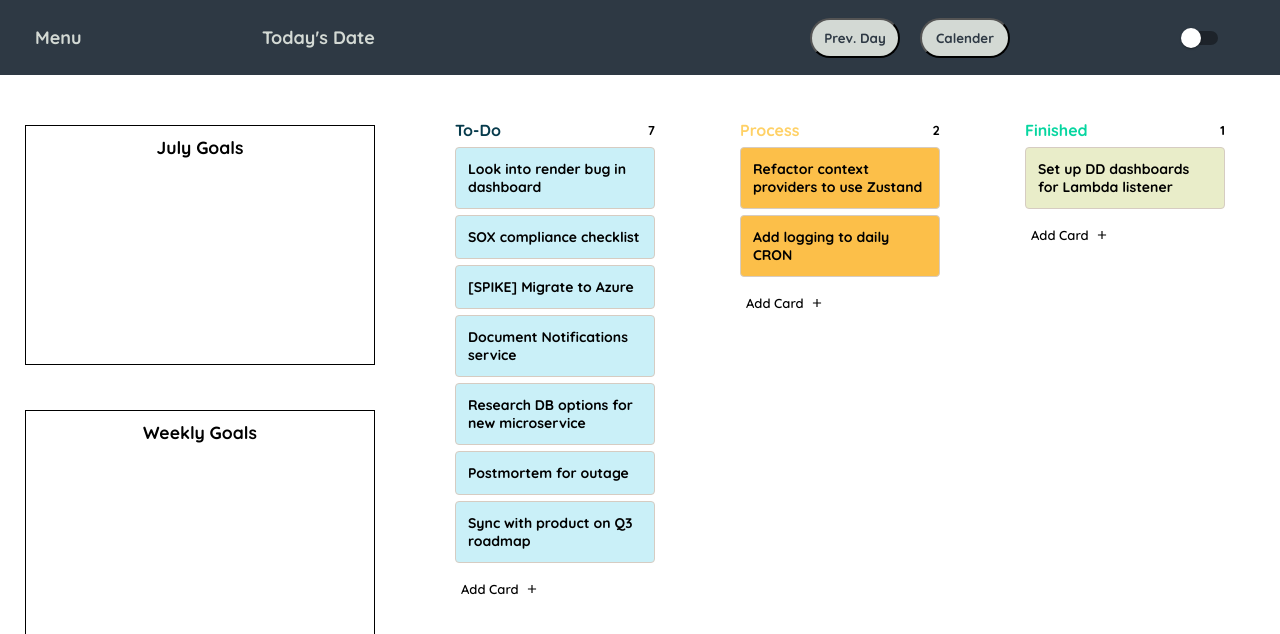
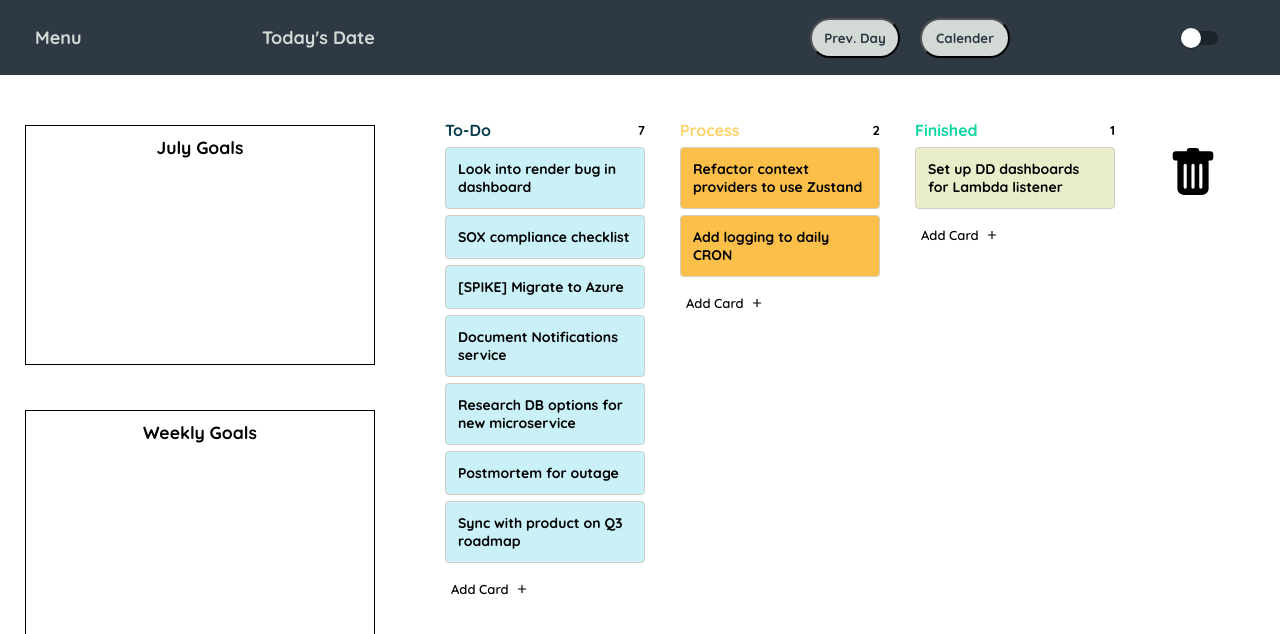
Before and after one commit to cerengulten/todo-website, a React (Create React App) app: page / in a window 1280 px wide. Shown: the top 634 px of the page. Built offline with nearby package versions, Linux system fonts and the light colour scheme.

Commit message:
delete-task

```diff
--- a/package.json
+++ b/package.json
@@ -5,6 +5,7 @@
   "dependencies": {
     "@emotion/react": "^11.11.4",
     "@emotion/styled": "^11.11.5",
+    "@expo/vector-icons": "^14.0.2",
     "@fortawesome/react-fontawesome": "^0.2.2",
     "@mui/icons-material": "^5.16.1",
     "@mui/material": "^5.15.21",
@@ -14,6 +15,7 @@
     "framer-motion": "^11.3.2",
     "react": "^18.3.1",
     "react-dom": "^18.3.1",
+    "react-icons": "^5.2.1",
     "react-scripts": "5.0.1",
     "web-vitals": "^2.1.4"
   },
--- a/src/components/Todo.css
+++ b/src/components/Todo.css
@@ -5,13 +5,13 @@
   margin: 20px;
   justify-content: space-between;
   padding-top: 25px;
-  padding-left: 35px;
-  padding-right: 35px;
+  padding-left: 25px;
+  padding-right: 25px;
   width: 1050px;
   font-family: 'Quicksand', sans-serif;
   font-weight: bold;
   font-size: 20px;
-  gap: 22px;
+  gap: 15px;
 }
 
 .column-container{
@@ -154,3 +154,13 @@
   border: none;
   box-shadow:  0 12px 16px 0 rgba(0,0,0,0.24),0 17px 50px 0 rgba(0,0,0,0.19);
 }
+
+.delete-box{
+  width: 85px;
+  height: 85px;
+  flex-shrink: 0;
+  display: grid;
+  margin-top: 10px;
+  align-items: center;
+  justify-content: center;
+}
--- a/src/components/Todo.js
+++ b/src/components/Todo.js
@@ -2,8 +2,9 @@ import React from 'react';
 import { useState } from 'react';
 import './Todo.css';
 import AddIcon from '@mui/icons-material/Add';
-import { motion } from "framer-motion"
-
+import DeleteIcon from '@mui/icons-material/Delete';
+import { motion } from "framer-motion";
+import { BsFillTrashFill } from "react-icons/bs";
 
 function Todo() {
   const [cards, setCards] = useState(DEFAULT_CARDS);
@@ -27,7 +28,10 @@ function Todo() {
               headingColor='#06d6a0'
               cards={cards}
               setCards={setCards}/>
+        <BurnBarrel setCards={setCards}/>
       </div>
+
+
   )
 }
 
@@ -244,7 +248,33 @@ const AddCard = ({column, setCards}) =>{
     </div>
   );
 };
+const BurnBarrel = ({setCards}) => {
+  const [active, setActive] = useState(false);
+  const handleDragOver = (e) => {
+    e.preventDefault();
+    setActive(true);
+  };
+  const handleDragLeave = () =>{
+    setActive(false);
 
+  };
+  const handleDragEnd = (e) => {
+    const cardId = e.dataTransfer.getData("cardId");
+
+    setCards((pv) => pv.filter((c) => c.id !== cardId));
+
+    setActive(false);
+  };
+  return(
+    <div
+      onDrop={handleDragEnd}
+      onDragOver={handleDragOver}
+      onDragLeave={handleDragLeave}
+      className='delete-box'>
+      <BsFillTrashFill size={50} color={active ? "red" : "black"} />
+    </div>
+  );
+};
 const DEFAULT_CARDS = [
   // BACKLOG
   { title: "Look into render bug in dashboard", id: "1", column: "todo" },
```
Also changed, not shown: 1 other file (tests, documents, lock files or other folders). Lines whose indentation alone changed are shown as unchanged.
